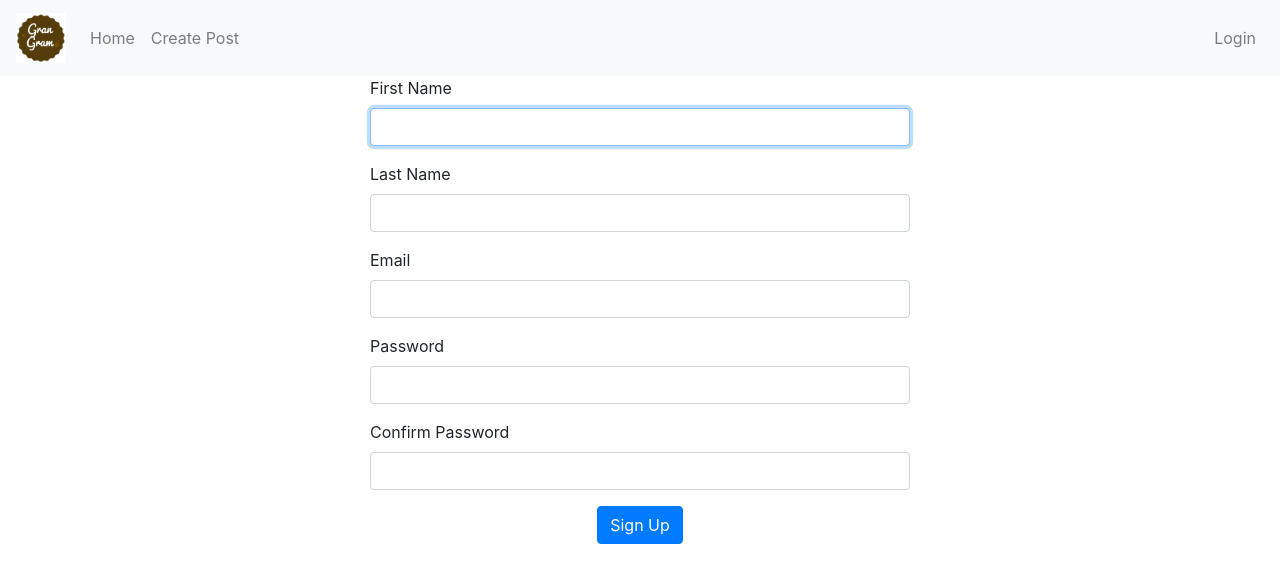
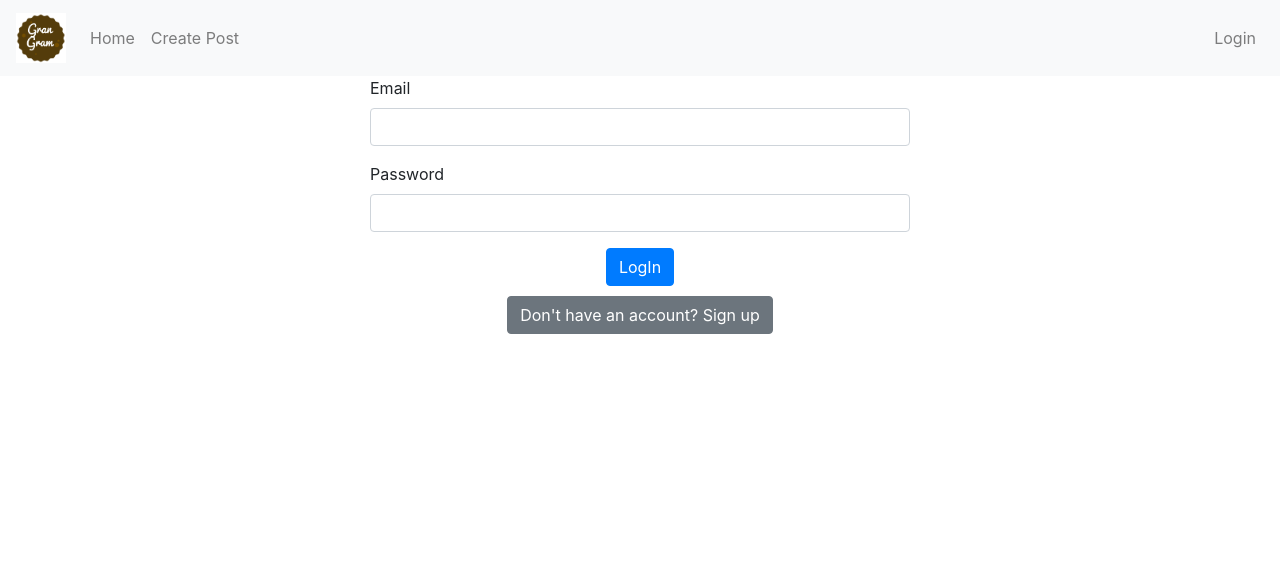
Before and after one commit to bagrad007/gran-gram, a React (Create React App) app in the folder front-end-gran-gram/: page /login in a window 1280 px wide. Shown: the top 582 px of the page. Built offline with nearby package versions, Linux system fonts and the light colour scheme; no server answers.

Commit message:
adds logic to switch from signup to login when button is clicked

```diff
--- a/front-end-gran-gram/src/components/Auth/Auth.js
+++ b/front-end-gran-gram/src/components/Auth/Auth.js
@@ -5,11 +5,14 @@ import '../../stylesheets/cardbox.css'
 import Container from 'react-bootstrap/Container'
 import Button from 'react-bootstrap/Button'
 import Form from 'react-bootstrap/Form'
-import Col from 'react-bootstrap/esm/Col'
+
 
 const Auth = () => {
 
-    const isSignup = true
+    const [isSignup, setIsSignup] = useState(false)
+
+    const switchMode = () => { setIsSignup((prevIsSignup) => !prevIsSignup) }
+
 
     const handleChange = () => {
 
@@ -33,11 +36,15 @@ const Auth = () => {
                     {isSignup && <Input name="confirmPassword" label="Repeat Password" handleChange={handleChange} type="password" placeholder="Confirm Password" />}
 
                     <div className="center-element">
-
-                        <Button type="submit">
+                        <Button type="submit" >
                             {isSignup ? "Sign Up" : "LogIn"}
                         </Button>
+                    </div>
 
+                    <div className="d-grid gap-2 center-element">
+                        <Button variant="secondary" className="switch-button-for-signup-login" onClick={switchMode}>
+                            {isSignup ? "Already have an account? Login" : "Don't have an account? Sign up"}
+                        </Button>
                     </div>
 
                 </Form>
--- a/front-end-gran-gram/src/stylesheets/cardbox.css
+++ b/front-end-gran-gram/src/stylesheets/cardbox.css
@@ -17,6 +17,10 @@
   display: flex;
   justify-content: center;
 
+}
+
+.switch-button-for-signup-login {
+  margin-top: 10px;
 }
 
 
```
